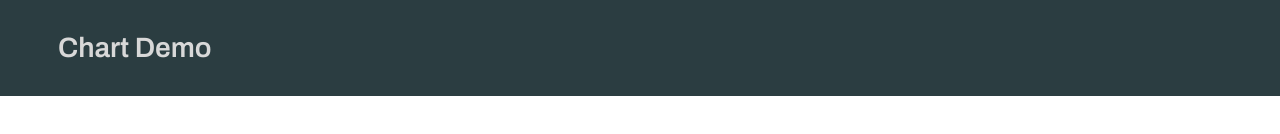
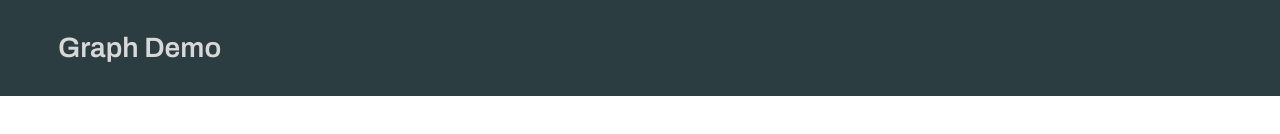
Before and after one commit to awdel/chart-demo, an Angular app: page / in a window 1280 px wide. Shown: the top 134 px of the page. Built offline with nearby package versions, Linux system fonts and the light colour scheme.

Commit message:
project rename

```diff
--- a/angular.json
+++ b/angular.json
@@ -3,7 +3,7 @@
   "version": 1,
   "newProjectRoot": "projects",
   "projects": {
-    "chart-demo": {
+    "graph-demo": {
       "projectType": "application",
       "schematics": {
         "@schematics/angular:component": {
@@ -20,7 +20,7 @@
         "build": {
           "builder": "@angular-devkit/build-angular:browser",
           "options": {
-            "outputPath": "dist/chart-demo",
+            "outputPath": "dist/graph-demo",
             "index": "src/index.html",
             "main": "src/main.ts",
             "polyfills": "src/polyfills.ts",
@@ -78,10 +78,10 @@
           "builder": "@angular-devkit/build-angular:dev-server",
           "configurations": {
             "production": {
-              "browserTarget": "chart-demo:build:production"
+              "browserTarget": "graph-demo:build:production"
             },
             "development": {
-              "browserTarget": "chart-demo:build:development"
+              "browserTarget": "graph-demo:build:development"
             }
           },
           "defaultConfiguration": "development"
@@ -89,7 +89,7 @@
         "extract-i18n": {
           "builder": "@angular-devkit/build-angular:extract-i18n",
           "options": {
-            "browserTarget": "chart-demo:build"
+            "browserTarget": "graph-demo:build"
           }
         },
         "test": {
@@ -119,5 +119,5 @@
       }
     }
   },
-  "defaultProject": "chart-demo"
+  "defaultProject": "graph-demo"
 }
--- a/karma.conf.js
+++ b/karma.conf.js
@@ -26,7 +26,7 @@ module.exports = function (config) {
       suppressAll: true // removes the duplicated traces
     },
     coverageReporter: {
-      dir: require('path').join(__dirname, './coverage/chart-demo'),
+      dir: require('path').join(__dirname, './coverage/graph-demo'),
       subdir: '.',
       reporters: [
         { type: 'html' },
--- a/package.json
+++ b/package.json
@@ -1,5 +1,5 @@
 {
-  "name": "chart-demo",
+  "name": "graph-demo",
   "version": "0.0.0",
   "scripts": {
     "ng": "ng",
--- a/src/app/app.component.ts
+++ b/src/app/app.component.ts
@@ -6,5 +6,5 @@ import { Component } from '@angular/core';
   styleUrls: ['./app.component.scss']
 })
 export class AppComponent {
-  title = 'Chart Demo';
+  title = 'Graph Demo';
 }
--- a/src/app/shared/header/header.component.html
+++ b/src/app/shared/header/header.component.html
@@ -1,7 +1,7 @@
 <header class="header">
     <div class="header__content">
         <div class="header__content__title">
-            Chart Demo
+            Graph Demo
         </div>
         <div class="header__content__subtitle"></div>
     </div>
--- a/src/index.html
+++ b/src/index.html
@@ -2,7 +2,7 @@
 <html lang="en">
 <head>
   <meta charset="utf-8">
-  <title>Chart Demo</title>
+  <title>Graph Demo</title>
   <base href="/">
   <meta name="viewport" content="width=device-width, initial-scale=1">
   <link rel="icon" type="image/x-icon" href="favicon.ico">
```
Also changed, not shown: 2 other files (tests, documents, lock files or other folders).
